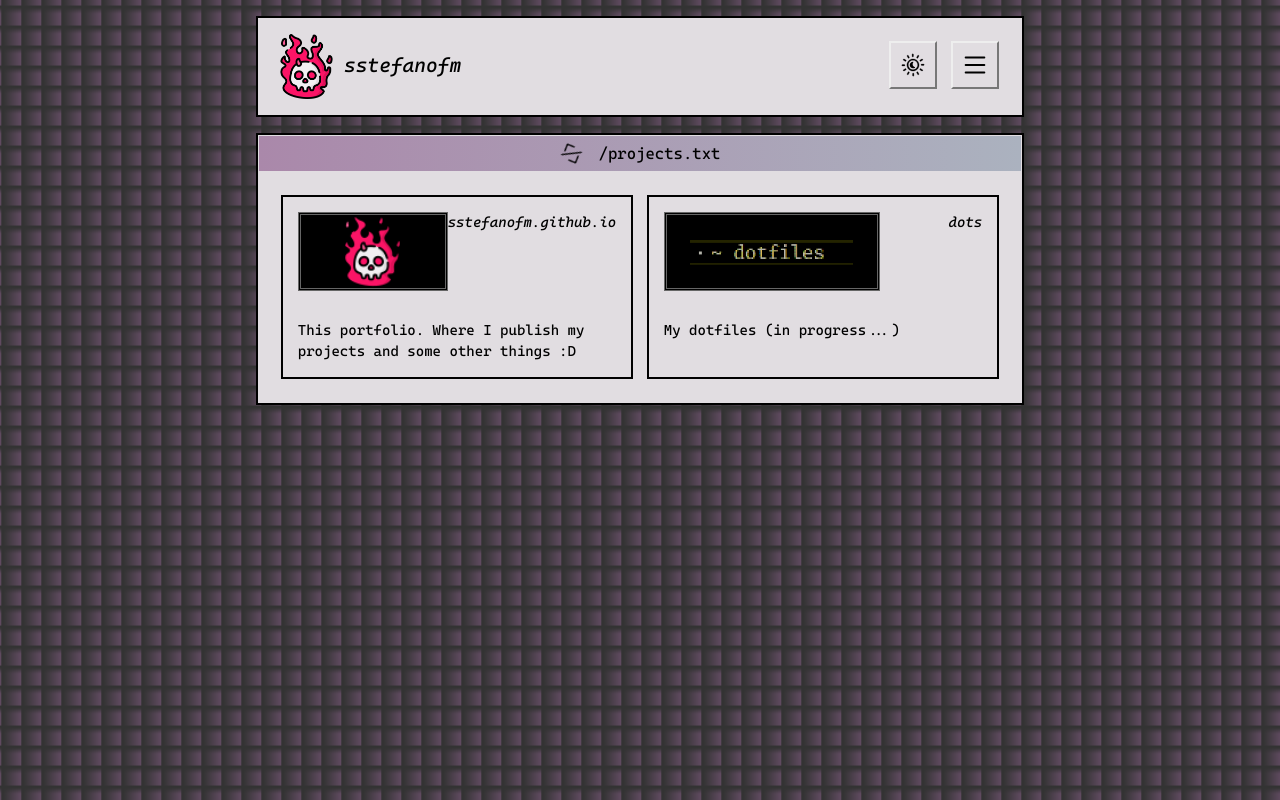
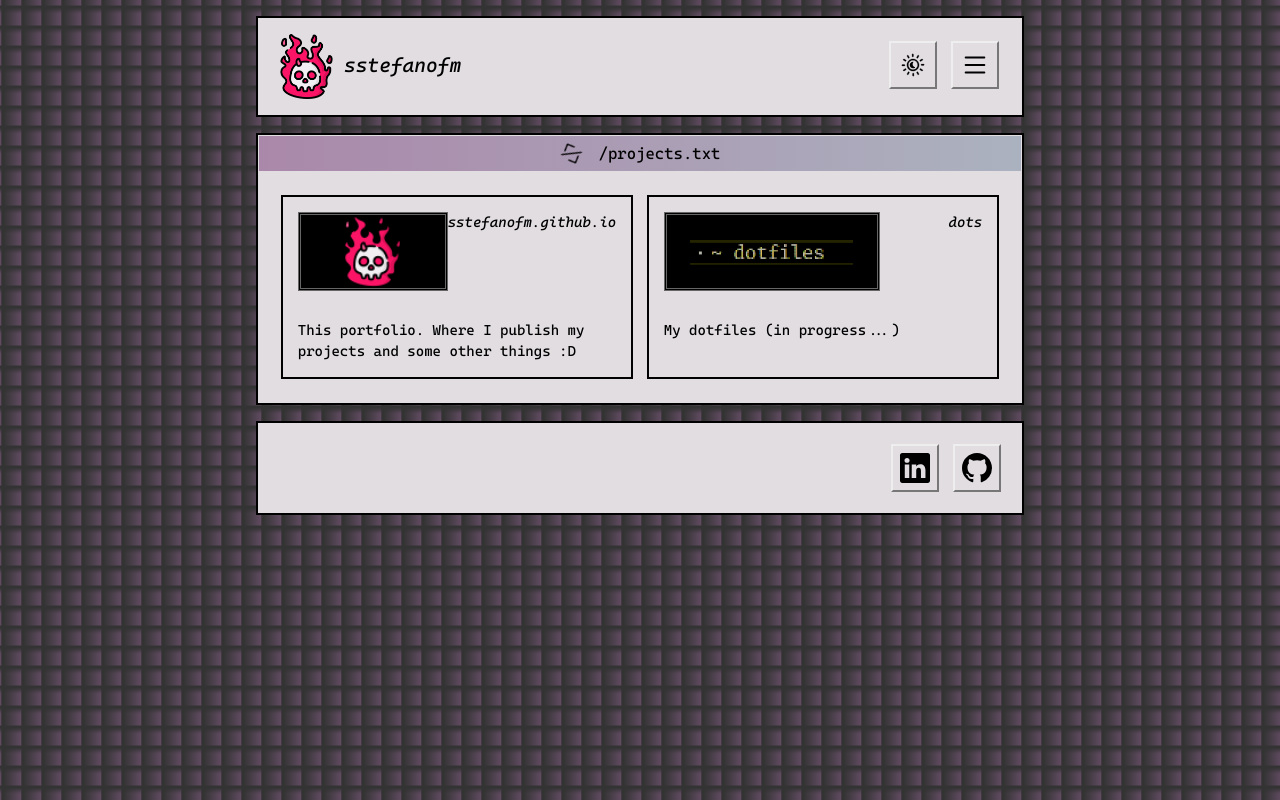
Before and after one commit to sstefanofm/sstefanofm.github.io, a React (Create React App) app: page / in a window 1280 px wide. Built offline with nearby package versions, Linux system fonts and the light colour scheme.

Commit message:
Added Footer

```diff
--- a/src/App.jsx
+++ b/src/App.jsx
@@ -1,4 +1,5 @@
 import './App.css'
+import Footer from './components/Footer'
 import Nav from './components/Nav'
 import ThemeContext from './context/ThemeContext'
 import Theme from './context/theme'
@@ -14,7 +15,7 @@
     <ThemeContext.Provider value={{ theme, setTheme }}>
       <Nav />
       {useRoutes(routes) /* pages */}
-      {/* <Footer /> */}
+      <Footer />
     </ThemeContext.Provider>
   )
 }
--- a/src/components/Button/index.jsx
+++ b/src/components/Button/index.jsx
@@ -3,7 +3,7 @@
 
 import { useContext } from 'react'
 
-const Button = ({ onclick, classes = '', disabled = false, children, ...props }) => {
+export const Button = ({ onclick = () => {}, classes = '', disabled = false, children, ...props }) => {
   const { theme } = useContext(ThemeContext)
 
   return (
@@ -17,4 +17,18 @@
   )
 }
 
-export default Button
+export const AnchorButton = ({ href = 'https://example.com', classes = '', disabled = false, children, ...props }) => {
+  const { theme } = useContext(ThemeContext)
+
+  return (
+    <a
+      href={href}
+      target='_blank'
+      rel='noreferrer'
+      className={`Button Button--${theme} ${classes} ${disabled ? 'Button--Disabled' : ''}`}
+      {...props}
+    >
+      {children}
+    </a>
+  )
+}
--- /dev/null
+++ b/src/components/Footer/Footer.css
@@ -0,0 +1,11 @@
+.Footer {
+  padding: 1em;
+}
+
+.Footer > * {
+  margin: 5px;
+  display: flex;
+  width: 110px;
+  justify-content: space-between;
+  align-items: center;
+}
--- /dev/null
+++ b/src/components/Footer/index.jsx
@@ -0,0 +1,33 @@
+import './Footer.css'
+import Card from '../Card'
+import { AnchorButton } from '../Button/index'
+import { LinkedIn, Github } from '../Icon'
+
+const Footer = () => {
+  return (
+    <Card
+      row={true}
+      border={true}
+      wrap={true}
+      classes='Footer'
+    >
+      <div></div>
+      <div>
+        <AnchorButton href='https://linkedin.com/in/stefano-federici-marsegani'>
+          <LinkedIn
+            width={30}
+            height={30}
+          />
+        </AnchorButton>
+        <AnchorButton href='https://github.com/sstefanofm'>
+          <Github
+            width={30}
+            height={30}
+          />
+        </AnchorButton>
+      </div>
+    </Card>
+  )
+}
+
+export default Footer
--- a/src/components/Icon/index.jsx
+++ b/src/components/Icon/index.jsx
@@ -150,3 +150,23 @@
     <path d='M8 16A8 8 0 1 1 8 0a8 8 0 0 1 0 16ZM1 8a7 7 0 0 0 7 7 3.5 3.5 0 1 0 0-7 3.5 3.5 0 1 1 0-7 7 7 0 0 0-7 7Z' />
   </Icon>
 )
+
+export const LinkedIn = ({ classes, ...props }) => (
+  <Icon
+    classes={classes}
+    viewBox='0 0 16 16'
+    {...props}
+  >
+    <path d='M0 1.146C0 .513.526 0 1.175 0h13.65C15.474 0 16 .513 16 1.146v13.708c0 .633-.526 1.146-1.175 1.146H1.175C.526 16 0 15.487 0 14.854V1.146zm4.943 12.248V6.169H2.542v7.225h2.401zm-1.2-8.212c.837 0 1.358-.554 1.358-1.248-.015-.709-.52-1.248-1.342-1.248-.822 0-1.359.54-1.359 1.248 0 .694.521 1.248 1.327 1.248h.016zm4.908 8.212V9.359c0-.216.016-.432.08-.586.173-.431.568-.878 1.232-.878.869 0 1.216.662 1.216 1.634v3.865h2.401V9.25c0-2.22-1.184-3.252-2.764-3.252-1.274 0-1.845.7-2.165 1.193v.025h-.016a5.54 5.54 0 0 1 .016-.025V6.169h-2.4c.03.678 0 7.225 0 7.225h2.4z' />
+  </Icon>
+)
+
+export const Github = ({ classes, ...props }) => (
+  <Icon
+    classes={classes}
+    viewBox='0 0 16 16'
+    {...props}
+  >
+    <path d='M8 0C3.58 0 0 3.58 0 8c0 3.54 2.29 6.53 5.47 7.59.4.07.55-.17.55-.38 0-.19-.01-.82-.01-1.49-2.01.37-2.53-.49-2.69-.94-.09-.23-.48-.94-.82-1.13-.28-.15-.68-.52-.01-.53.63-.01 1.08.58 1.23.82.72 1.21 1.87.87 2.33.66.07-.52.28-.87.51-1.07-1.78-.2-3.64-.89-3.64-3.95 0-.87.31-1.59.82-2.15-.08-.2-.36-1.02.08-2.12 0 0 .67-.21 2.2.82.64-.18 1.32-.27 2-.27.68 0 1.36.09 2 .27 1.53-1.04 2.2-.82 2.2-.82.44 1.1.16 1.92.08 2.12.51.56.82 1.27.82 2.15 0 3.07-1.87 3.75-3.65 3.95.29.25.54.73.54 1.48 0 1.07-.01 1.93-.01 2.2 0 .21.15.46.55.38A8.012 8.012 0 0 0 16 8c0-4.42-3.58-8-8-8z' />
+  </Icon>
+)
--- a/src/components/Nav/Menu.jsx
+++ b/src/components/Nav/Menu.jsx
@@ -1,6 +1,6 @@
 import './Menu.css'
 import ThemeContext from '../../context/ThemeContext'
-import Button from '../Button'
+import { Button } from '../Button'
 import Item from './Item'
 import Card from '../Card'
 import Topbar from '../Topbar'
--- a/src/components/ThemeSwitcher/index.jsx
+++ b/src/components/ThemeSwitcher/index.jsx
@@ -1,5 +1,5 @@
 import './ThemeSwitcher.css'
-import Button from '../Button'
+import { Button } from '../Button'
 import { Sun, Moon } from '../Icon'
 import ThemeContext from '../../context/ThemeContext'
 import Theme from '../../context/theme'
--- a/src/components/Topbar/TopbarButton.jsx
+++ b/src/components/Topbar/TopbarButton.jsx
@@ -1,5 +1,5 @@
 import './TopbarButton.css'
-import Button from '../Button'
+import { Button } from '../Button'
 import ThemeContext from '../../context/ThemeContext'
 
 import { useContext } from 'react'
--- a/src/pages/NotFound/index.jsx
+++ b/src/pages/NotFound/index.jsx
@@ -1,6 +1,6 @@
 import './NotFound.css'
 import Content from '../../components/Content'
-import Button from '../../components/Button'
+import { Button } from '../../components/Button'
 import { CodeSlash, Question } from '../../components/Icon'
 import ThemeContext from '../../context/ThemeContext'
 
```
